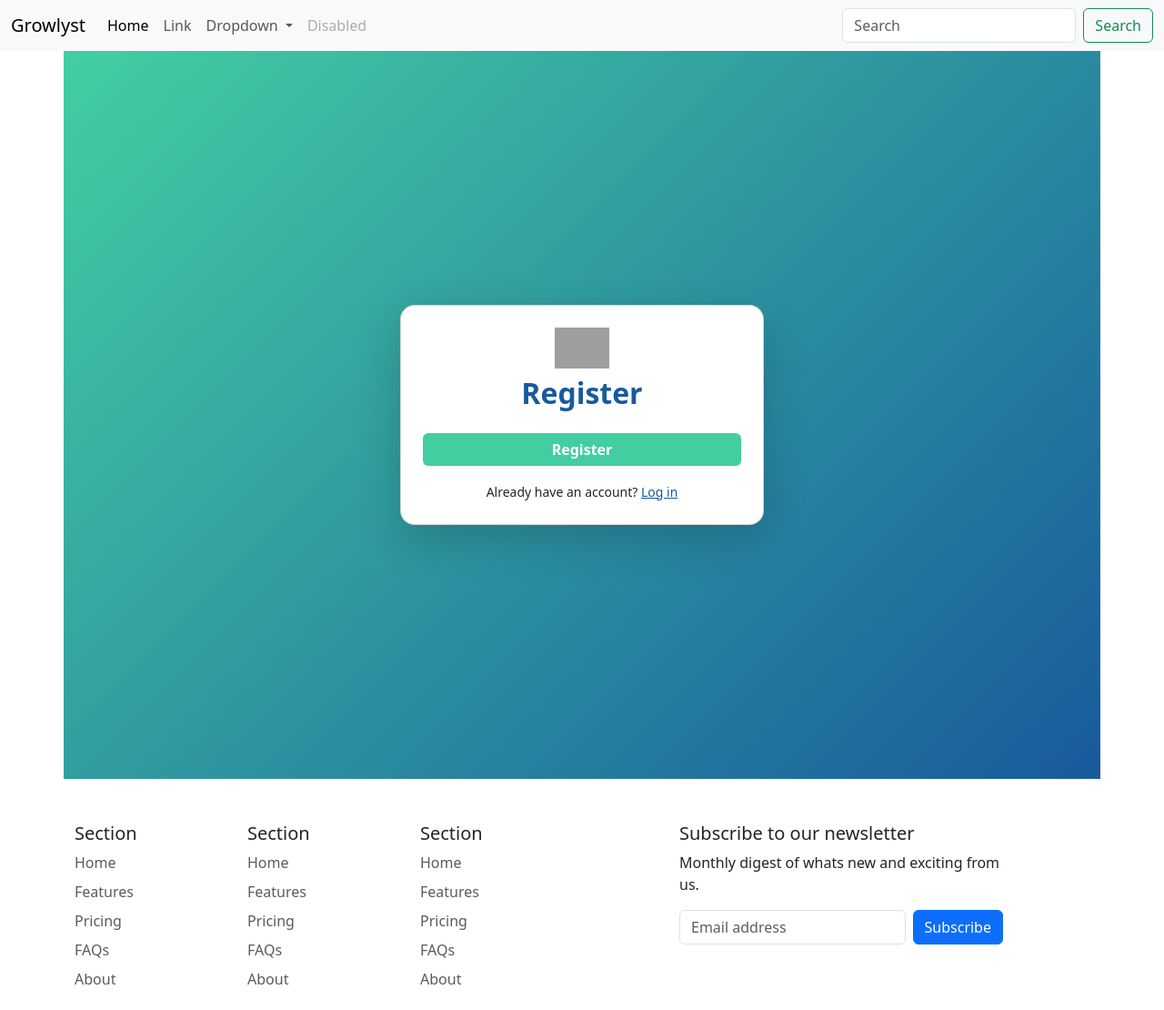
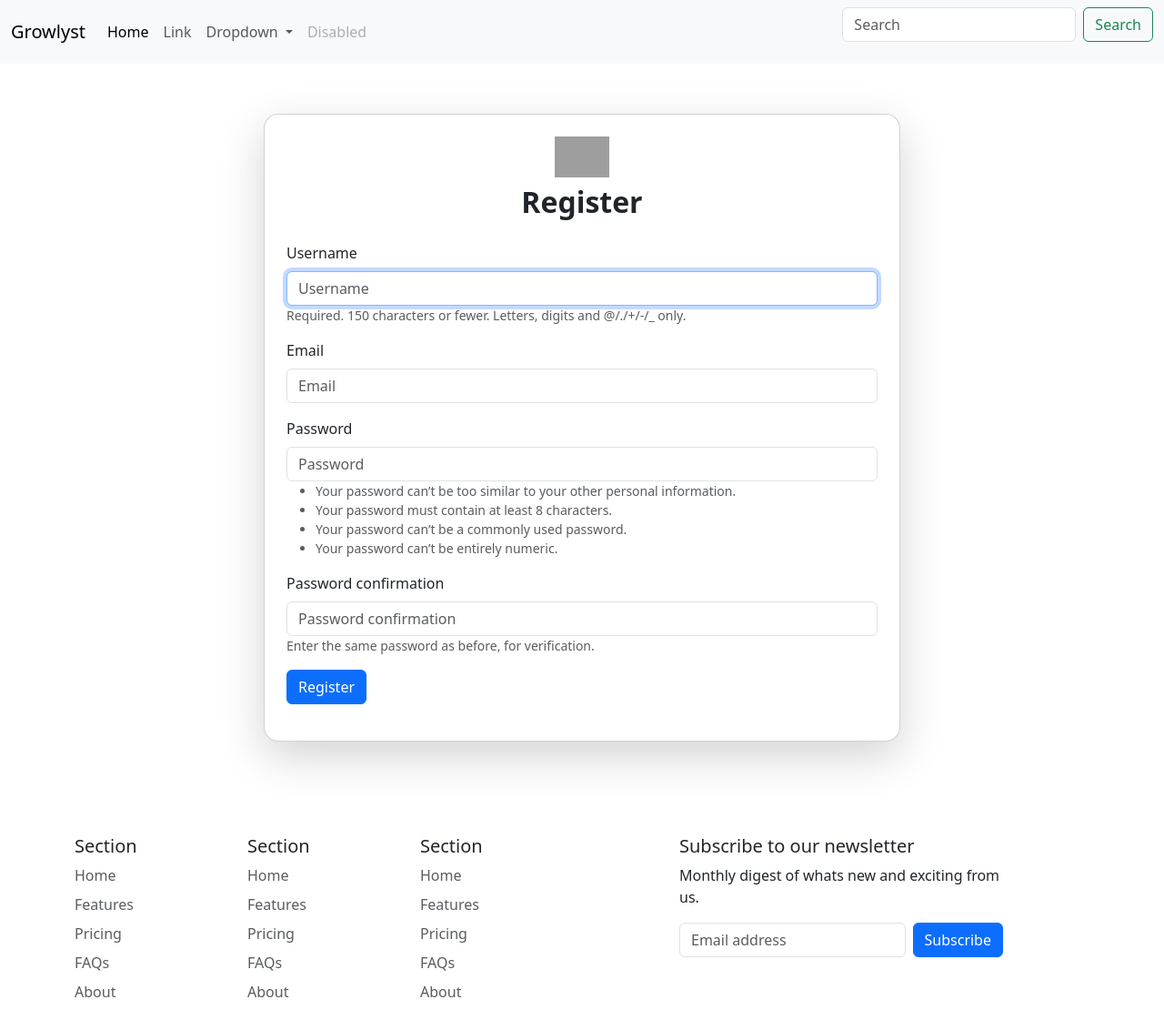
Before and after one commit to Franz-Mueller/GrowLyst, a Django app: page /users/register/ in a window 1280 px wide. Shown: the top 1110 px of the page at 91% size. Run offline with Django 5.2, Linux system fonts and the light colour scheme; some libraries are stand-ins or nearby versions; grey boxes are pictures that could not be loaded.

Commit message:
Implement user registration with Bootstrap form integration and update views

```diff
--- a/growlyst/settings.py
+++ b/growlyst/settings.py
@@ -38,6 +38,7 @@ INSTALLED_APPS = [
     "django.contrib.messages",
     "django.contrib.staticfiles",
     "users.apps.UsersConfig",
+    "bootstrap5",
 ]
 
 MIDDLEWARE = [
--- a/templates/users/register.html
+++ b/templates/users/register.html
@@ -1,36 +1,20 @@
 {% extends "base.html" %}
 {% load static %}
 
+{% load bootstrap5 %}
+
 {% block content %}
-<div class="container d-flex align-items-center justify-content-center min-vh-100" style="background: linear-gradient(135deg, #43cea2 0%, #185a9d 100%);">
-  <div class="card shadow-lg p-4 rounded-4" style="width: 400px; background: #fff;">
+<div class="container d-flex align-items-center justify-content-center min-vh-100">
+  <div class="card shadow-lg p-4 rounded-4" style="width: 700px; background: #fff;">
     <div class="text-center mb-3">
       <img src="{% static 'img/logo.png' %}" alt="Logo" class="mb-2" style="width: 60px;">
-      <h2 class="fw-bold" style="color: #185a9d;">Register</h2>
+      <h2 class="fw-bold">Register</h2>
     </div>
-    <form method="post" novalidate>
-      {% csrf_token %}
-      {% if form.errors %}
-        <div class="alert alert-danger">
-          Please correct the errors below.
-        </div>
-      {% endif %}
-      {% for field in form %}
-        <div class="mb-3">
-          <label for="{{ field.id_for_label }}" class="form-label">{{ field.label }}</label>
-          {{ field }}
-          {% if field.errors %}
-            <div class="text-danger small">
-              {{ field.errors|striptags }}
-            </div>
-          {% endif %}
-        </div>
-      {% endfor %}
-      <button type="submit" class="btn btn-success w-100 fw-bold" style="background-color: #43cea2; border: none;">Register</button>
+    <form method="post">
+        {% csrf_token %}
+        {% bootstrap_form form %}
+        <button type="submit" class="btn btn-primary">Register</button>
     </form>
-    <div class="text-center mt-3">
-      <small>Already have an account? <a href="{% url 'login' %}" style="color: #185a9d;">Log in</a></small>
-    </div>
   </div>
 </div>
 {% endblock %}
--- /dev/null
+++ b/users/forms.py
@@ -0,0 +1,11 @@
+from django import forms
+from django.contrib.auth.forms import UserCreationForm
+from django.contrib.auth.models import User
+
+
+class RegisterForm(UserCreationForm):
+    email = forms.EmailField(required=True)
+
+    class Meta:
+        model = User
+        fields = ("username", "email", "password1", "password2")
--- a/users/views.py
+++ b/users/views.py
@@ -1,5 +1,7 @@
 from django.contrib.auth import authenticate, login, logout
-from django.shortcuts import render
+from django.shortcuts import render, redirect
+from .forms import RegisterForm
+from django.contrib import messages
 
 
 def login_view(request):
@@ -24,17 +26,13 @@ def logout_view(request):
 
 def register_view(request):
     if request.method == "POST":
-        username = request.POST.get("username")
-        password = request.POST.get("password")
-        email = request.POST.get("email")
-
-        user = authenticate(request, username=username, password=password)
-        if user is not None:
-            login(request, user)
-            return render(request, "users/register_success.html", {"user": user})
-        else:
-            return render(
-                request, "users/register.html", {"error": "Invalid credentials"}
+        form = RegisterForm(request.POST)
+        if form.is_valid():
+            form.save()
+            messages.success(
+                request, "Account created successfully! You can now log in."
             )
-
-    return render(request, "users/register.html")
+            return redirect("login")
+    else:
+        form = RegisterForm()
+    return render(request, "users/register.html", {"form": form})
```
Also changed, not shown: templates/base.html (+7 -4 lines).
